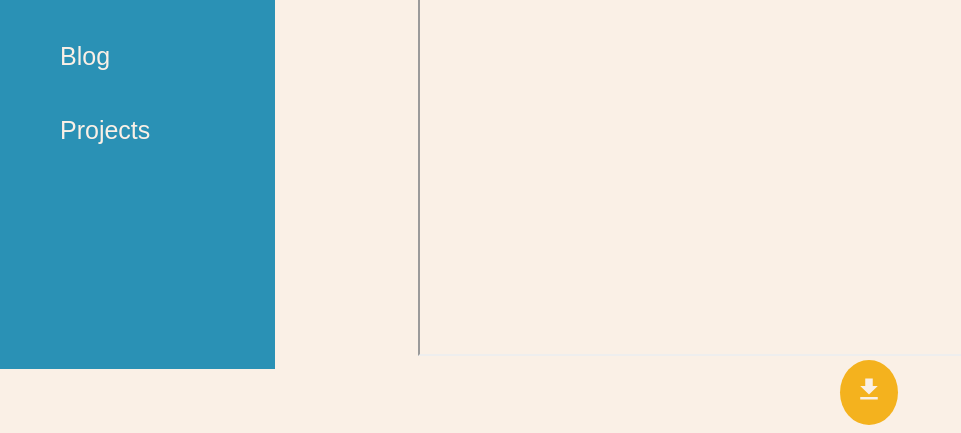
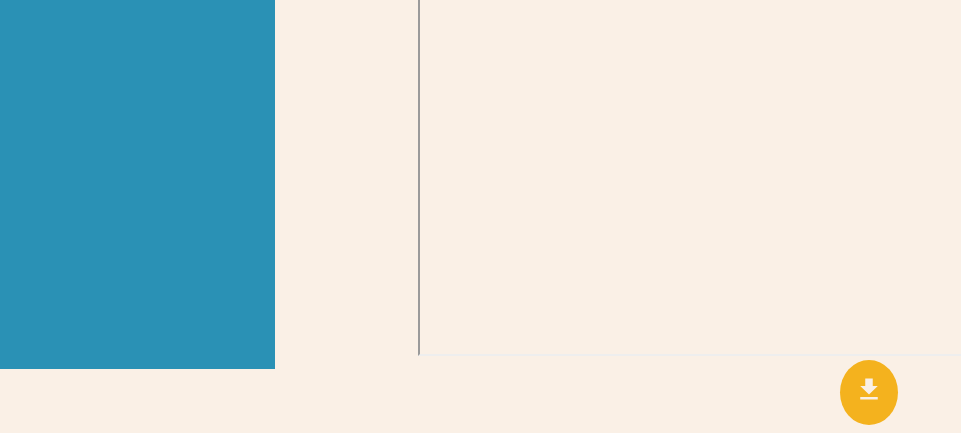
Before and after one commit to kel-c-lm/kel-c-lm.github.io, a plain HTML site: page Res_Folder/resume_page.html in a window 1280 px wide. Shown: the part 456-889 px from the top of the page, without its empty margins (0-961 px from the left). Drawn offline with nearby package versions, Linux system fonts and the light colour scheme.

Commit message:
Update resume_page.html

```diff
--- a/Res_Folder/resume_page.html
+++ b/Res_Folder/resume_page.html
@@ -26,8 +26,8 @@
             </div>
             <a href="/index.html">Home</a>
             <a href="">Resume</a>
-             <a href="/blog/blog_main.html">Blog</a>
-             <a href="/projects/projects_main.html">Projects</a>
+           <!--  <a href="/blog/blog_main.html">Blog</a> -->
+           <!--  <a href="/projects/projects_main.html">Projects</a> -->
         </div>
 
         <div class="not-sidebar">
```
